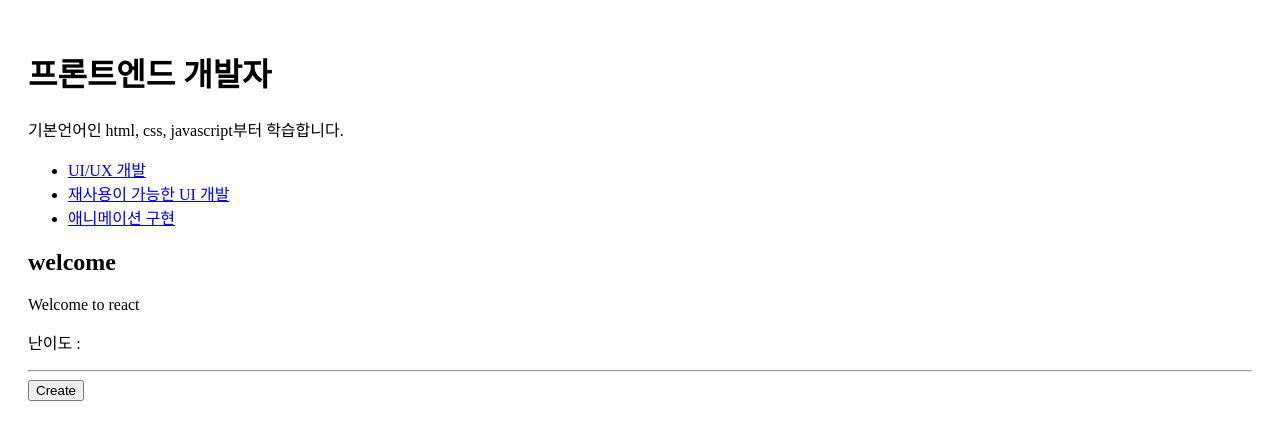
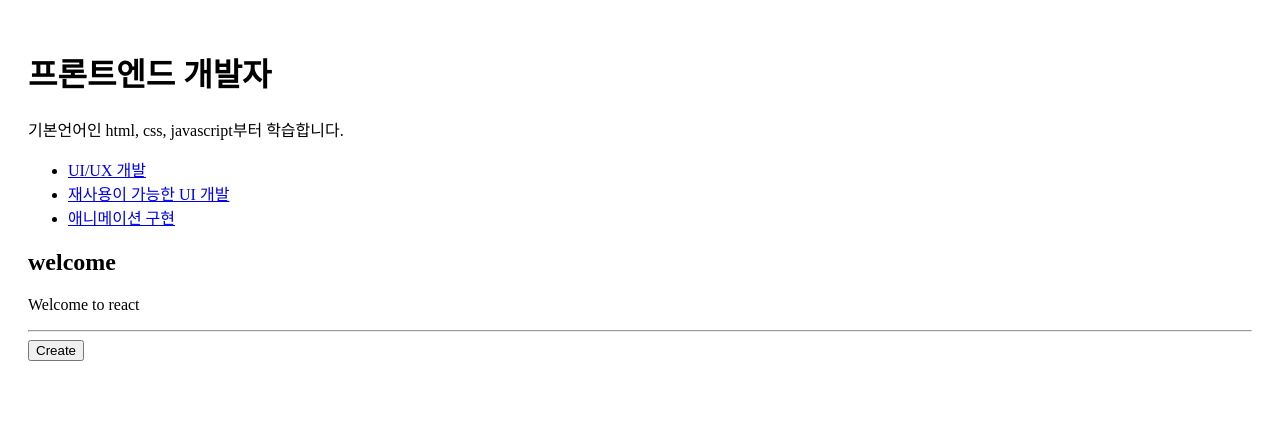
Before and after one commit to s0-p/react-basic, a React (Vite) app: page / in a window 1280 px wide. Shown: the top 440 px of the page. Built offline with nearby package versions, Linux system fonts and the light colour scheme.

Commit message:
refactor:  level 여부에 따른 출력

```diff
--- a/src/components/MyArticle.jsx
+++ b/src/components/MyArticle.jsx
@@ -5,7 +5,7 @@ function MyArticle({ title, desc, level, onChangeMode, onDelete }) {
       <article>
         <h2>{title}</h2>
         <p>{desc}</p>
-        <p>난이도 : {level}</p>
+        {level && <p>난이도 : {level}</p>}
       </article>
       {onChangeMode && <button onClick={onChangeMode}>수정</button>}
       {onDelete && <button onClick={onDelete}>삭제</button>}
```
